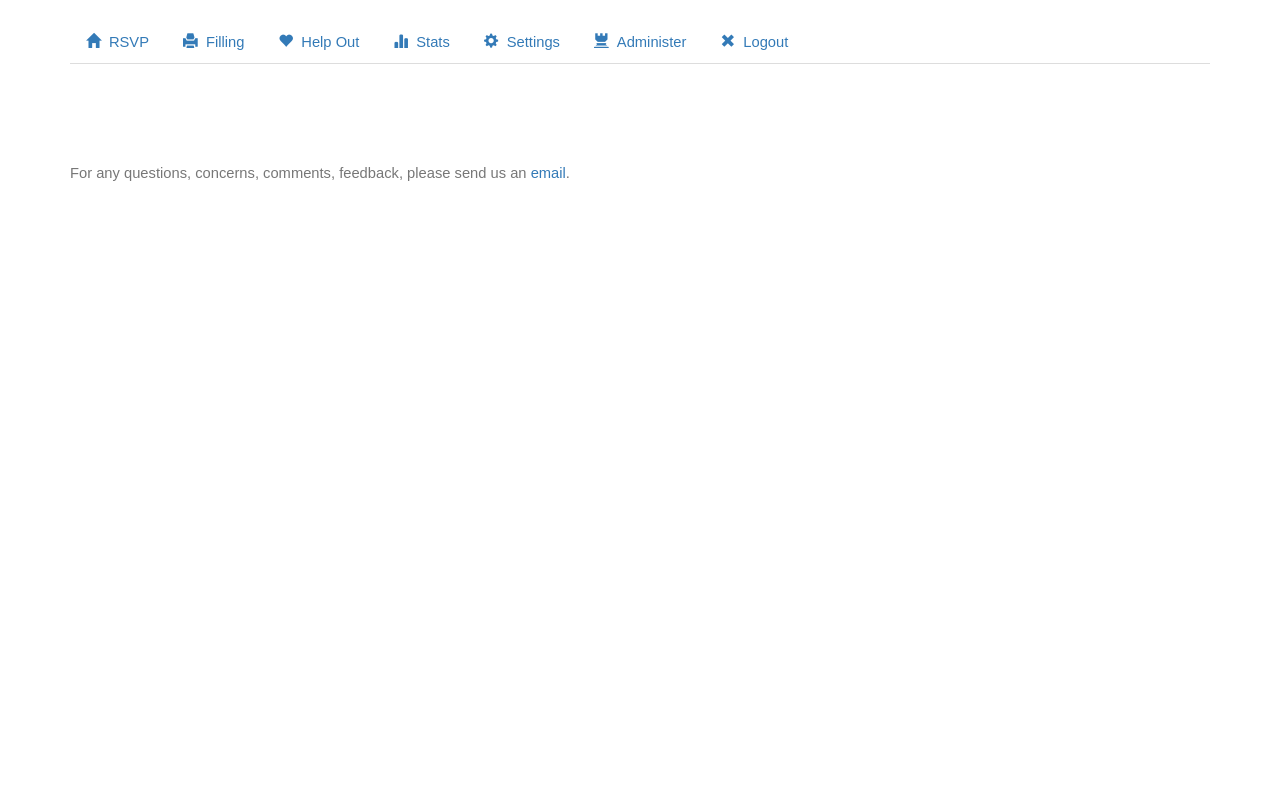
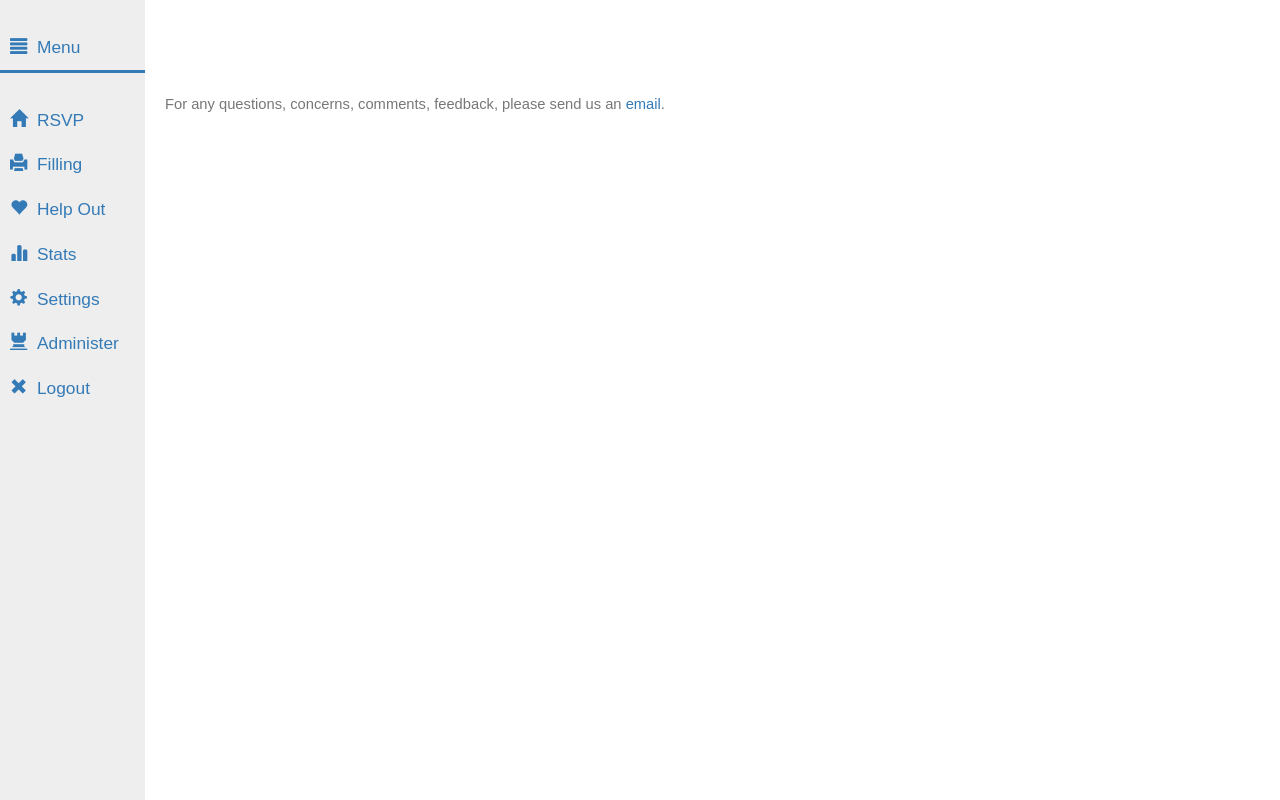
Before and after one commit to lakhia/rsvp-website, a PHP site: page / in a window 1280 px wide. Run offline with PHP 8.4, Linux system fonts and the light colour scheme; some libraries are stand-ins or nearby versions.

Commit message:
Moved top navigation bar to sidebar, allow collapsing / expanding side bar

```diff
--- a/app/admin.html
+++ b/app/admin.html
@@ -1,4 +1,4 @@
-<div class="container" ng-init="init()">
+<div ng-init="init()">
 
 <h3>Administration Panel</h3>
 <br>
--- a/app/css/app.css
+++ b/app/css/app.css
@@ -1,7 +1,40 @@
+.menu {
+    border-bottom-style: solid;
+    margin-bottom: 25px;
+}
+.mainSmall {
+    margin-left: 40px !important;
+}
+.sidebarSmall {
+    width: 40px !important;
+}
+.main {
+    margin-left: 145px;
+    overflow-x: hidden;
+    padding: 20px;
+}
+.sidebar {
+    position: fixed;
+    width: 145px;
+    top: 0px;
+    bottom: 0px;
+    left: 0px;
+    background-color: #eee;
+}
+.sidebar > ul > li.active > a,
+.sidebar > ul > li.active > a:hover,
+.sidebar > ul > li.active > a:focus {
+    color: #aaa;
+    cursor: default;
+}
+.nav > li > a {
+    padding: 10px;
+}
 h3 { text-align: center; font-family: "Arial Black" }
 body { font-family: "Arial"; font-size: 13pt }
 .rsvpBtn { width:80px; text-align: left }
 .msg { color:#b22; text-align: center; font-size: 8pt }
 .No  { background: #b88 }
 .Yes { background: #8b8 }
+.gone { display: none }
 @media print { .noPrnt { display: none !important; } }
--- a/app/index.html
+++ b/app/index.html
@@ -22,40 +22,56 @@
 <!-- build:section cdn -->
 <!-- /build -->
 
-<!-- Menu bar -->
-<div class="small noPrnt container" ng-controller="mainController" ng-init="init()" >
+<div ng-controller="mainController" ng-init="init()">
+
+<!-- Side bar -->
+<div class="sidebar" ng-class="{sidebarSmall: small}">
 <br>
-<ul class="nav nav-tabs">
+<ul class="nav nav-sidebar">
+  <li>
+    <a class="menu" ng-click="menuToggle()" href=""><i class="glyphicon
+    glyphicon-align-justify"></i><span ng-class="{gone:small}">  Menu</span></a></li>
   <li ui-sref-active="active">
-    <a ui-sref="home" ng-show="cookies.token"><span class="glyphicon glyphicon-home"></span>  RSVP</a></li>
+    <a ui-sref="home" ng-show="cookies.token"><i class="glyphicon
+    glyphicon-home"></i><span ng-class="{gone:small}">  RSVP</span></a></li>
   <li ui-sref-active="active">
-    <a ui-sref="print" ng-show="cookies.token"><span class="glyphicon glyphicon-print"></span>  Filling</a></li>
+    <a ui-sref="print" ng-show="cookies.token"><i class="glyphicon
+    glyphicon-print"></i><span ng-class="{gone:small}">  Filling</span></a></li>
   <li ui-sref-active="active">
-    <a ui-sref="help" ng-show="cookies.token"><span class="glyphicon glyphicon-heart"></span>  Help Out</a></li>
+    <a ui-sref="help" ng-show="cookies.token"><i class="glyphicon
+    glyphicon-heart"></i><span ng-class="{gone:small}">  Help Out</span></a></li>
   <li ui-sref-active="active">
-    <a ui-sref="stats" ng-show="cookies.adv"><span class="glyphicon glyphicon-stats"></span>  Stats</a></li>
+    <a ui-sref="stats" ng-show="cookies.adv"><i class="glyphicon
+    glyphicon-stats"></i><span ng-class="{gone:small}">  Stats</span></a></li>
   <li ui-sref-active="active">
-    <a ui-sref="settings" ng-show="cookies.token"><span class="glyphicon glyphicon-cog"></span>  Settings</a></li>
-  <li ui-sref-active="active">
-    <a ui-sref="admin" ng-show="cookies.adv"><span class="glyphicon glyphicon-tower"></span>  Administer</a></li>
-  <li ng-class="{active: $state.includes('login')}">
-    <a ui-sref="login.out({out:1})"><span class="glyphicon glyphicon-remove"></span>  Logout</a></li>
+    <a ui-sref="settings" ng-show="cookies.token"><i class="glyphicon
+    glyphicon-cog"></i><span ng-class="{gone:small}">  Settings</span></a></li>
+  <li ui-sref-active="active"><a
+    ui-sref="admin" ng-show="cookies.adv"><i class="glyphicon
+    glyphicon-tower"></i><span ng-class="{gone:small}">  Administer</span></a></li>
+  <li ng-class="{active: $state.includes('login')}"><a
+    ui-sref="login.out({out:1})"><i class="glyphicon glyphicon-remove"></i><span
+    ng-class="{gone:small}">  Logout</span></a></li>
 </ul>
 </div>
-<br>
 
-<!-- Select tab using view -->
+<!-- Main content uses view -->
+<div ng-class="{mainSmall: small}" class="main">
 <ui-view>
   <h3>Loading, please wait ...</h3>
 </ui-view>
 
-<!-- Done with tabs, show footer -->
-<footer class="noPrnt container">
+<!-- Footer -->
+<footer class="noPrnt">
   <br class="clearfix"><br><br>
   <p class="small text-muted">For any questions, concerns, comments,
     feedback, please send us
     an <a href="mailto:sf.faiz.almawaid.alburhaniyah@gmail.com">email</a>.</p>
 </footer>
+
+<!-- Complete main content and controller -->
+</div>
+</div>
 
 <!-- build:script inline main -->
 <script src="js/main.js"></script>
--- a/app/js/main.js
+++ b/app/js/main.js
@@ -54,6 +54,8 @@ app.controller("mainController", ["$scope", "$http", "$cookies", "$rootScope",
                                   "$state",
 function($scope, $http, $cookies, $rootScope, $state) {
 
+    $scope.small = 0;
+
     $scope.init = function() {
         // Logout param present?
         if ($rootScope.$stateParams.out) {
@@ -82,6 +84,11 @@ function($scope, $http, $cookies, $rootScope, $state) {
                 }
             });
     }
+
+    $scope.menuToggle = function() {
+        $scope.small = !$scope.small;
+    }
+
     function logout() {
         delete $rootScope.name;
         delete $cookies.adv;
--- a/app/login.html
+++ b/app/login.html
@@ -1,5 +1,5 @@
 <!-- Logged out -->
-<div class="container" ng-init="init()">
+<div ng-init="init()">
 
 <h3>Enter your credentials</h3>
 <br>
--- a/app/print.html
+++ b/app/print.html
@@ -1,4 +1,4 @@
-<div class="container" ng-init="init()">
+<div ng-init="init()">
 
 <h3>Filling Printout</h3>
 <br>
--- a/app/rsvp.html
+++ b/app/rsvp.html
@@ -1,5 +1,5 @@
 <!-- RSVP view -->
-<div class="container" ng-init="init()">
+<div ng-init="init()">
 
 <h3>RSVP for {{ name }}</h3>
 <br>
```
